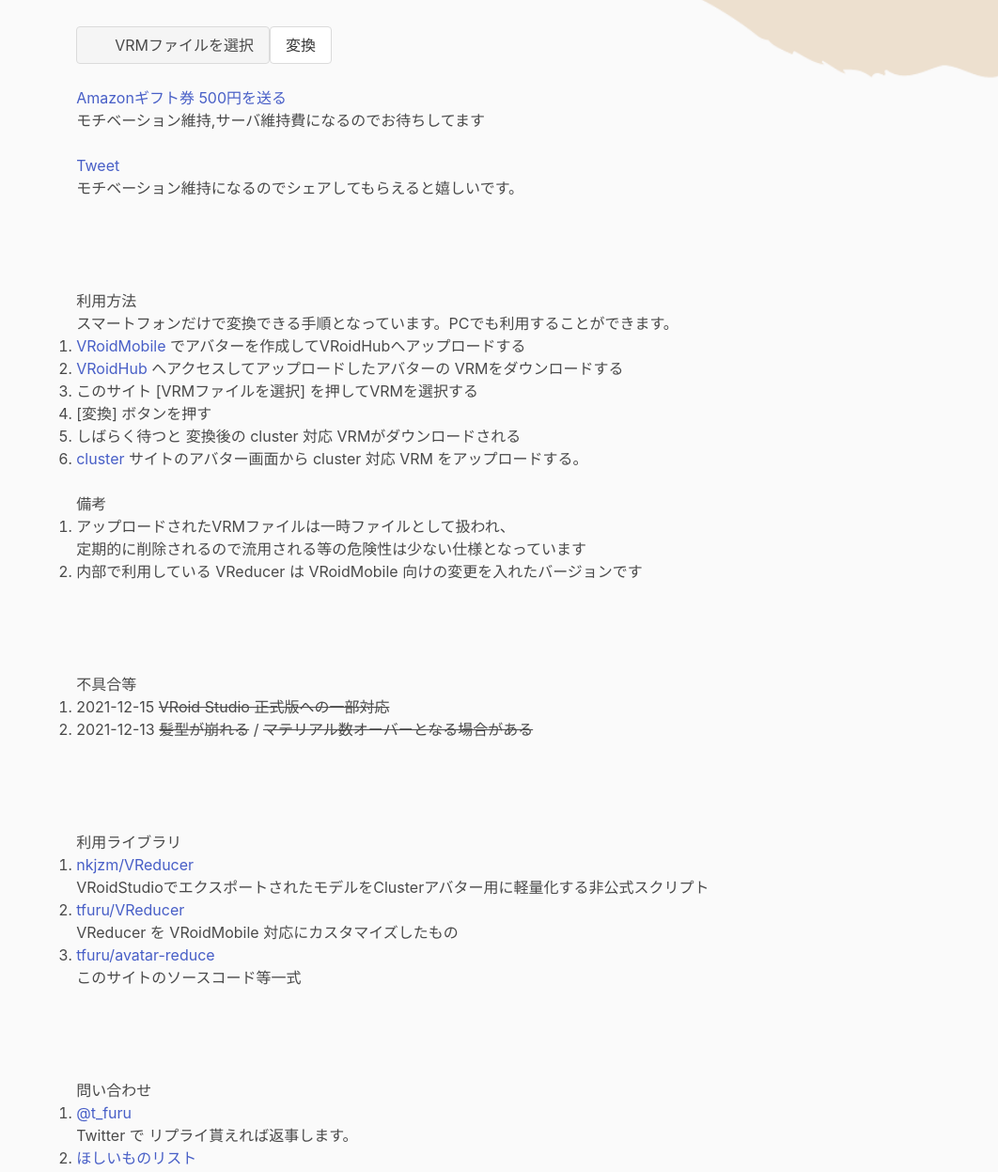
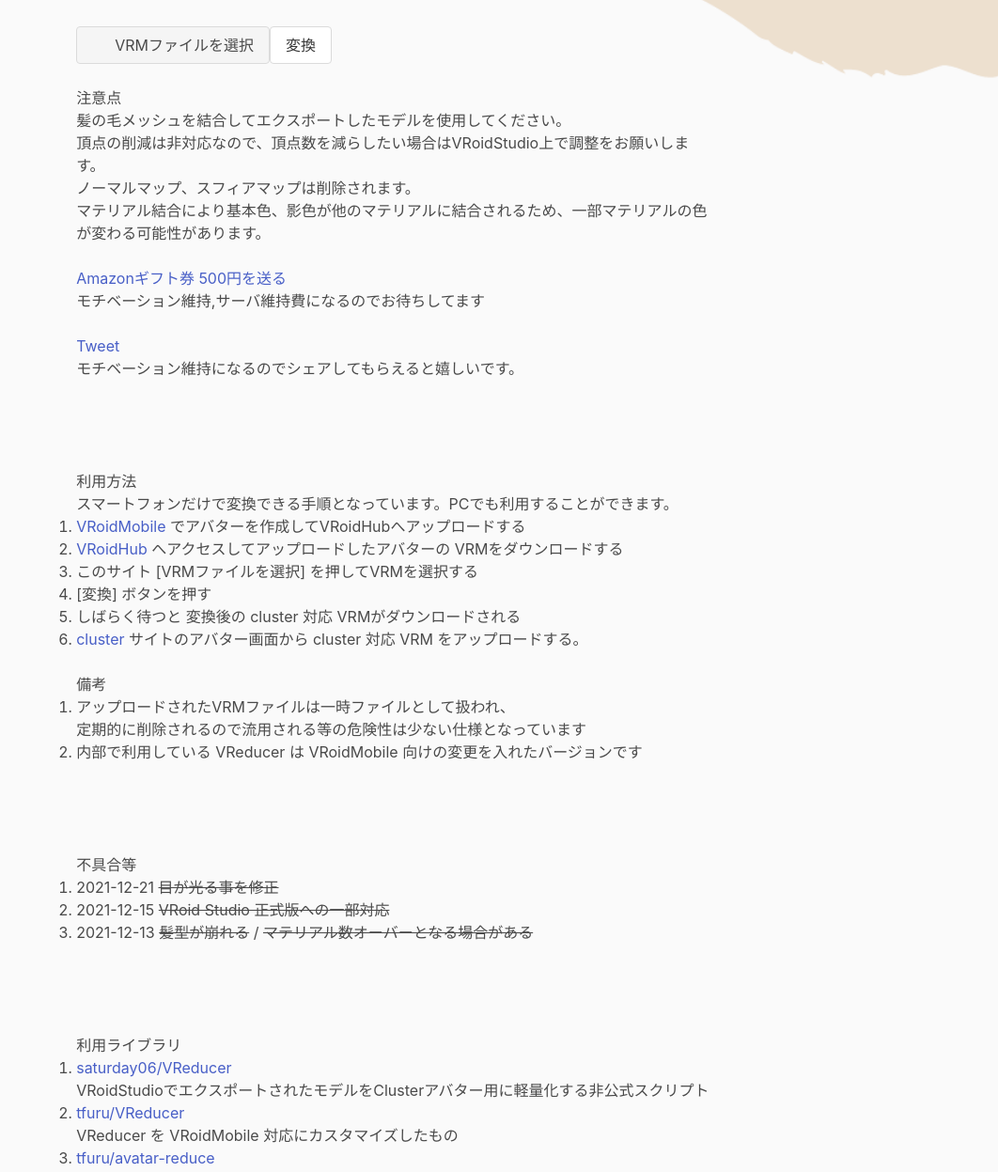
Before and after one commit to tfuru/avatar-reduce, a plain HTML site: page webapp/dist/index.html in a window 1280 px wide. Shown: the part 164-1411 px from the top of the page at 94% size, without its empty margins (218-1280 px from the left). Drawn offline with nearby package versions, Linux system fonts and the light colour scheme.

Commit message:
html修正

```diff
--- a/webapp/dist/index.html
+++ b/webapp/dist/index.html
@@ -3,7 +3,7 @@
     <head>
         <meta charset="UTF-8">
         <meta name="viewport" content="width=device-width,initial-scale=1">
-        <title>avatar-reduce - VRoidMobile,VRoidStudio VRMを cluster 向けに変換 #avatar_reduce @t_furu</title>
+        <title>avatar-reduce - VRoidMobile,VRoidStudio VRMを #cluster 向けに変換 #avatar_reduce #VRoid #VRM @t_furu</title>
         <link rel="stylesheet" href="https://cdn.jsdelivr.net/npm/bulma@0.9.3/css/bulma.min.css">
         <link rel="stylesheet" href="/static/index.css">
     </head>
@@ -37,6 +37,17 @@
                                 <input class="button" type="submit" value="変換">
                             </div>
                         </form>
+                    </div>
+                </div>
+                <div class="columns">
+                    <div class="column is-three-fifths is-offset-one-fifth">
+                        <h2>注意点</h2>
+                        <ul>
+                            <li>髪の毛メッシュを結合してエクスポートしたモデルを使用してください。</li>
+                            <li>頂点の削減は非対応なので、頂点数を減らしたい場合はVRoidStudio上で調整をお願いします。</li>
+                            <li>ノーマルマップ、スフィアマップは削除されます。</li>
+                            <li>マテリアル結合により基本色、影色が他のマテリアルに結合されるため、一部マテリアルの色が変わる可能性があります。 </li>
+                        </ul>
                     </div>
                 </div>
                 <div class="columns">
@@ -87,6 +98,7 @@
                     <div class="column is-three-fifths is-offset-one-fifth">
                         <h2>不具合等</h2>
                         <ol>
+                            <li>2021-12-21 <s>目が光る事を修正</s></li>
                             <li>2021-12-15 <s>VRoid Studio 正式版への一部対応</s></li>
                             <li>2021-12-13 <s>髪型が崩れる</s> / <s>マテリアル数オーバーとなる場合がある</s></li>
                         </ol>
@@ -101,7 +113,7 @@
                         <h2>利用ライブラリ</h2>
                         <ol>
                             <li>
-                                <p><a href="https://github.com/nkjzm/VReducer">nkjzm/VReducer</a></p>
+                                <p><a href="https://github.com/saturday06/VReducer">saturday06/VReducer</a></p>
                                 <p>VRoidStudioでエクスポートされたモデルをClusterアバター用に軽量化する非公式スクリプト</p>
                             </li>
                             <li>
```
